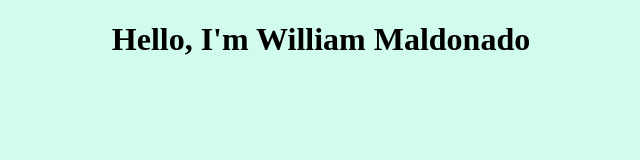
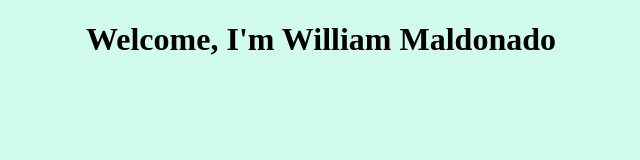
Before and after one commit to William-Develop/William-Develop.github.io, a plain HTML site: page index.html in a window 1280 px wide. Shown: the whole page, without its empty margins (319-959 px from the left). Drawn offline with Linux system fonts and the light colour scheme.

Commit message:
test commit, change to Welcome from Hello

```diff
--- a/index.html
+++ b/index.html
@@ -7,6 +7,6 @@
     <link rel="stylesheet" href="styles.css">
 </head>
 <body>
-    <h1>Hello, I'm William Maldonado</h1>
+    <h1>Welcome, I'm William Maldonado</h1>
 </body>
 </html>
```
